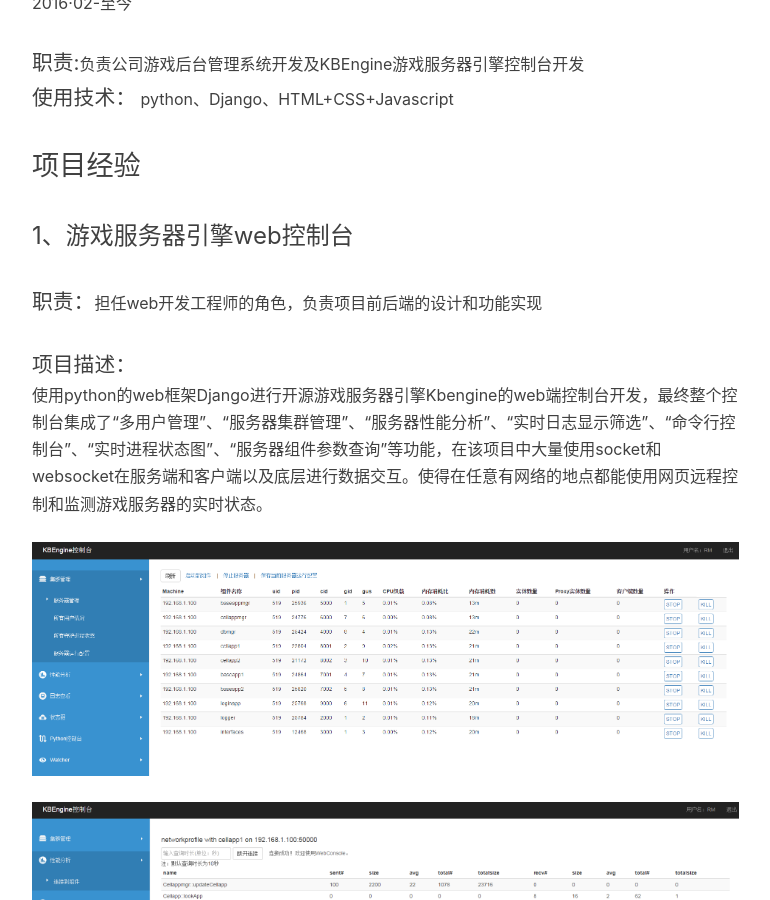
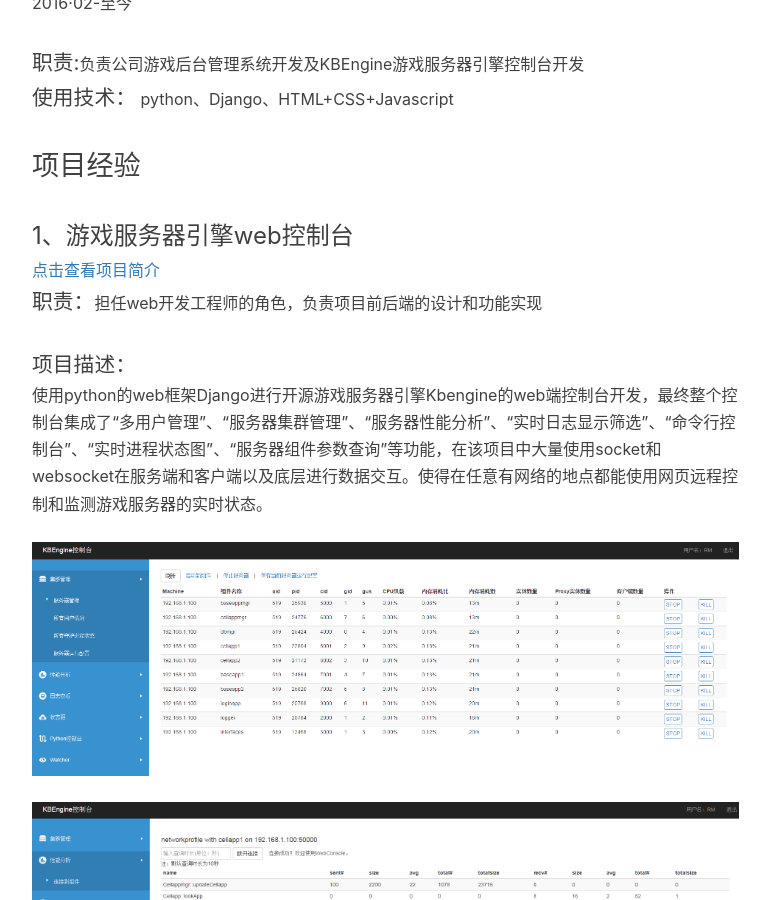
Before and after one commit to RMDevilMay/rm.github.com, a Jekyll site: the page built from _posts/2016-10-25-吴浩伟简历.markdown, in a window 1280 px wide and 900 px high, scrolled down 780 px. Shown: the whole window, without its empty margins (233-1003 px from the left). Built offline with Jekyll 4.4.1, drawn with Linux system fonts in a browser that asks for light colours; nearby versions of some CDN libraries; comment, search, counter and statistics services are not loaded.

Commit message:
修改简历内容

```diff
--- a/_posts/2016-10-25-吴浩伟简历.markdown
+++ b/_posts/2016-10-25-吴浩伟简历.markdown
@@ -26,7 +26,7 @@
 <br><font style="font-size:1.7em;">项目经验</font>
 <br>
 <br><font style="font-size:1.5em;">1、游戏服务器引擎web控制台</font>
-<br>
+<br><a href="http://wuhaowei.com/2016/10/25/KBE-WebConsole简介/">点击查看项目简介</a>
 <br><font style="font-size:1.3em;">职责：</font>担任web开发工程师的角色，负责项目前后端的设计和功能实现
 <br>
 <br><font style="font-size:1.3em;">项目描述：</font>
```
